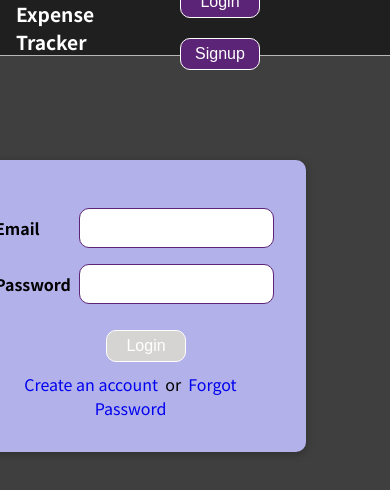
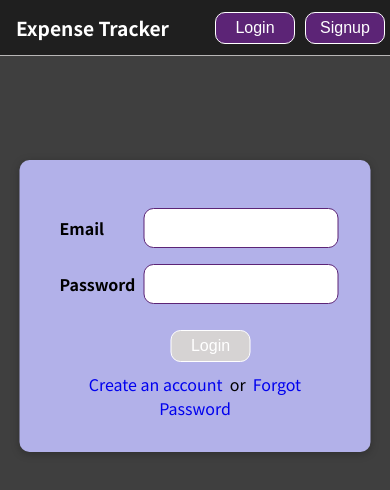
Before and after one commit to Vikas10102001/Expense-Tracker, a React (Create React App) app: page / in a window 390 px wide. Shown: the top 490 px of the page. Built offline with nearby package versions, Linux system fonts and the light colour scheme; no server answers.

Commit message:
responsive styles

```diff
--- a/src/App.css
+++ b/src/App.css
@@ -13,7 +13,7 @@
   position: absolute;
   top: 3.5rem;
   width: 100vw;
-  height: calc(100vh - 3.5rem);
+  height: 100vh;
   display: flex;
   justify-content: center;
   align-items: center;
--- a/src/components/home/new-expense/Form.css
+++ b/src/components/home/new-expense/Form.css
@@ -10,6 +10,9 @@ form {
   background-color: #b2b1e9;
   border-radius: 25px;
   font-size: medium;
+}
+form label{
+  width: 300px;
 }
 
 form input,
--- a/src/components/navigation/NavBar.css
+++ b/src/components/navigation/NavBar.css
@@ -29,8 +29,14 @@
   color: #5c2476;
   border: 1px solid #5c2476;
 }
-@media only screen and (max-width:750px){
-  .logo a{
+.buttons-right {
+  display: flex;
+}
+@media only screen and (max-width: 750px) {
+  .logo a {
     font-size: 1.2rem;
   }
+  .logout-button {
+    margin: 5px;
+  }
 }
--- a/src/components/navigation/NavBar.js
+++ b/src/components/navigation/NavBar.js
@@ -34,7 +34,7 @@ export default function NavBar() {
           Logout
         </button>
       ) : (
-        <div>
+        <div className="buttons-right">
           <button
             className="login-signup-logout-button logout-button"
             onClick={handleLogin}
--- a/src/components/ui/AuthBox.css
+++ b/src/components/ui/AuthBox.css
@@ -1,8 +1,9 @@
 .auth-container {
   position: relative;
   top: 10rem;
-  left: 35vw;
+  left: 50%;
   width: 90%;
+  transform: translate(-50%);
   max-width: 30rem;
   border-radius: 10px;
   box-shadow: 0 2px 8px #00000042;
@@ -32,8 +33,3 @@
   color: red;
   font-size: 0.8rem;
 }
-@media only screen and (max-width: 1150px) {
-  .auth-container {
-    left: calc(50vw - 15rem);
-  }
-}
```
